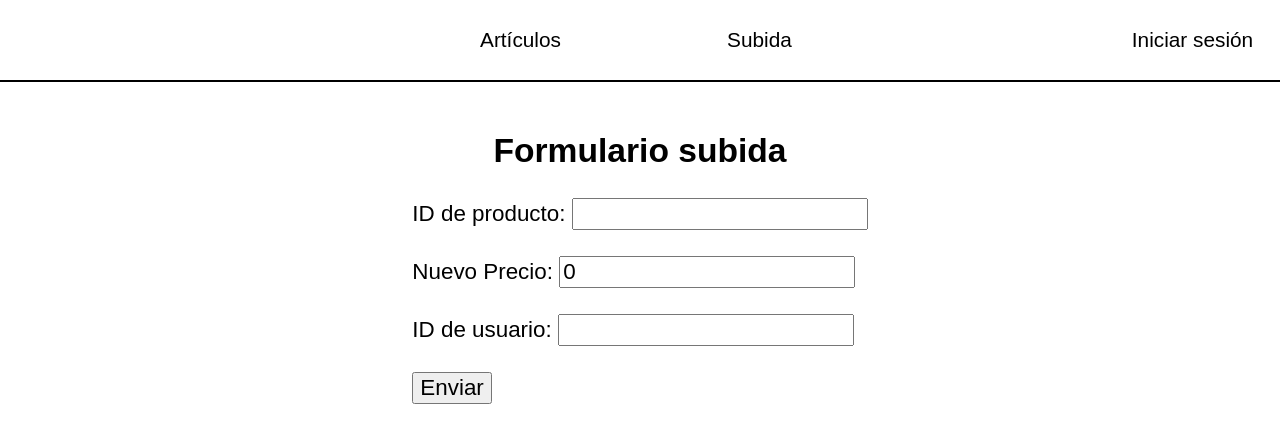
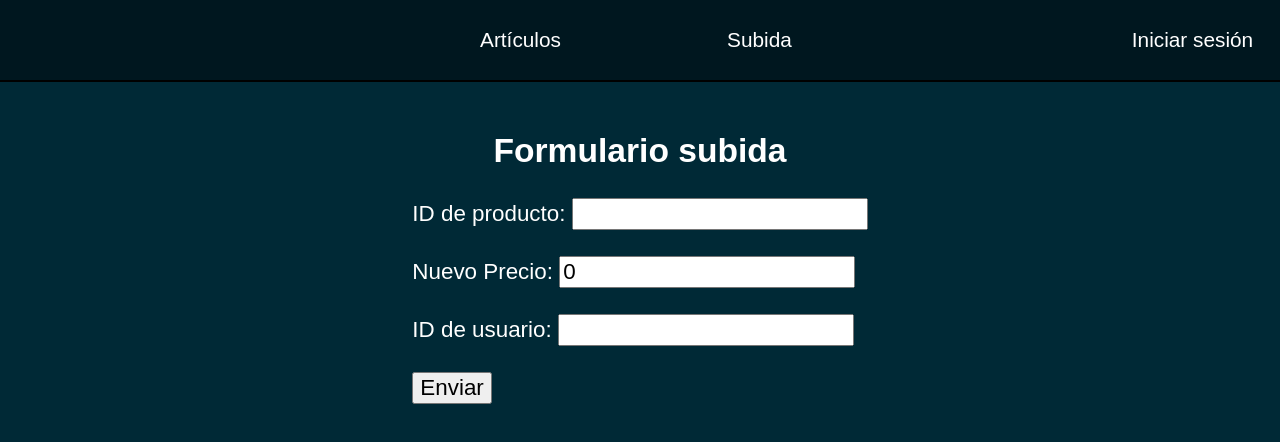
Before and after one commit to ErickAC12/administrador-descuentos, a React (Vite) app in the folder frontend/: page /subida in a window 1280 px wide. Shown: the top 442 px of the page. Built offline with nearby package versions, Linux system fonts and the light colour scheme; no server answers.

Commit message:
cambio de colores de navbar y articulos

```diff
--- a/frontend/src/App.css
+++ b/frontend/src/App.css
@@ -1,3 +1,8 @@
 #root > div:not(#navbar) {
   margin-top: 13vh;
 }
+
+body {
+  background-color: #002936;
+  color: white;
+}
--- a/frontend/src/pages/Articulos.tsx
+++ b/frontend/src/pages/Articulos.tsx
@@ -39,7 +39,7 @@ const Articulos: React.FC = () => {
     <div id="Articulos">
       {data.length > 0 ? (
         <table id="tabla-articulos">
-          <tr>
+          <tr id="tabla-headings">
             <th>ID</th>
             <th>Producto</th>
             <th>Categoría</th>
@@ -57,7 +57,7 @@ const Articulos: React.FC = () => {
             ))}
         </table>
       ): (
-        <p>Cargando...</p>
+        <p id='cargando'>Cargando...</p>
       )}
     </div>
   )
--- a/frontend/src/styles/Articulos.css
+++ b/frontend/src/styles/Articulos.css
@@ -4,12 +4,21 @@
   margin: 0 auto;
   font-size: 1.2rem;
   line-height: 2.5rem;
+  color: black;
+}
+
+#tabla-articulos > #tabla-headings {
+  background-color: #E8AE41;
 }
 
 #tabla-articulos > tr {
-  background: lightblue;
+  background-color: #F1C169;
 }
 
 tr > td:nth-child(n+2) {
   text-align: center;
 }
+
+#cargando {
+  color: white;
+}
--- a/frontend/src/styles/Navbar.css
+++ b/frontend/src/styles/Navbar.css
@@ -8,6 +8,7 @@
   justify-content: space-between;
   border-bottom: 2px solid black;
   font-size: 1.3rem;
+  background-color: #00171F;
 }
 
 .secciones {
@@ -27,10 +28,10 @@ div > a, div > p {
 }
 
 div > a {
-  color: black;
+  color: white;
   text-decoration: none;
 }
 
 div > a:hover {
-  background-color: lightgray;
+  background-color: gray;
 }
```
